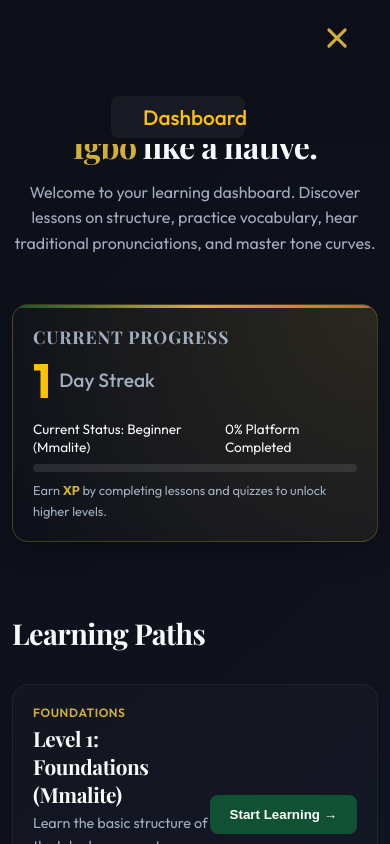
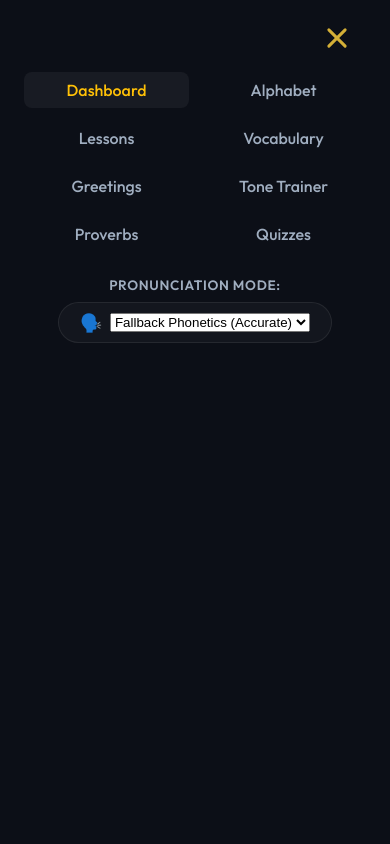
Before and after one commit to Odera5/learn-igbo, a plain HTML site: page index.html in a window 390 px wide. Both pictures are taken after a click on the button "Toggle navigation". Shown: the top 844 px of the page. Drawn offline with nearby package versions, Linux system fonts and the light colour scheme; a web font is replaced by a local one.

Commit message:
hamburger menu fixed

```diff
--- a/css/styles.css
+++ b/css/styles.css
@@ -1534,15 +1534,16 @@ footer {
     position: fixed;
     top: 0;
     right: 0;
-    bottom: 0;
     left: 0;
+    height: 100vh;
+    width: 100vw;
     background: var(--bg-color);
     z-index: 1000;
     display: flex;
     flex-direction: column;
     justify-content: flex-start;
     align-items: center;
-    padding: 6rem 1.5rem 3rem 1.5rem;
+    padding: 4.5rem 1.5rem 1.5rem 1.5rem;
     overflow-y: auto;
     transform: translateY(-100%);
     transition: transform 0.4s cubic-bezier(0.1, 0.8, 0.2, 1);
@@ -1555,17 +1556,19 @@ footer {
     visibility: visible;
   }
   nav ul {
-    flex-direction: column;
-    align-items: center;
-    gap: 1.5rem;
+    display: grid;
+    grid-template-columns: repeat(2, 1fr);
+    gap: 0.75rem;
     width: 100%;
+    max-width: 400px;
+    margin: 0 auto;
   }
   nav a {
-    font-size: 1.3rem;
+    font-size: 1rem;
     color: var(--text-muted);
-    padding: 0.5rem 2rem;
+    padding: 0.5rem 1rem;
     display: block;
-    width: 80%;
+    width: 100%;
     text-align: center;
     border-bottom: none !important;
   }
@@ -1581,7 +1584,7 @@ footer {
   }
   .drawer-audio-settings {
     display: block;
-    margin-top: 2.5rem;
+    margin-top: 1.5rem;
     width: 80%;
     max-width: 280px;
     text-align: center;
```
